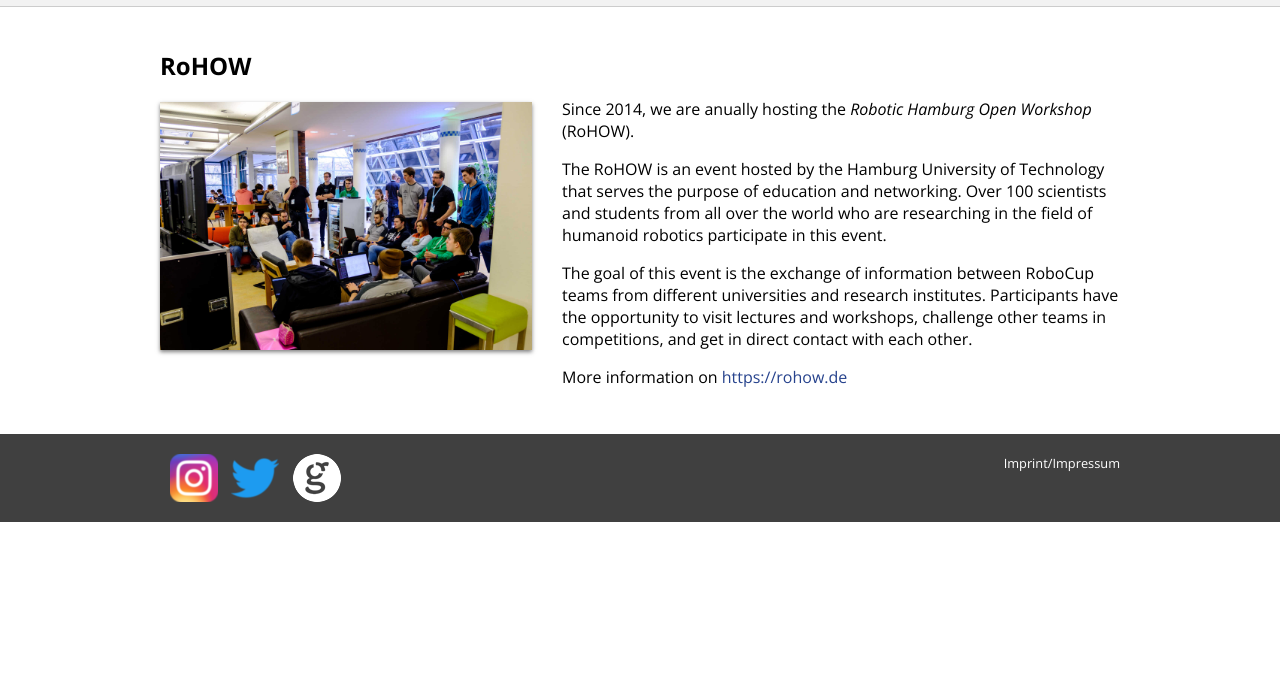
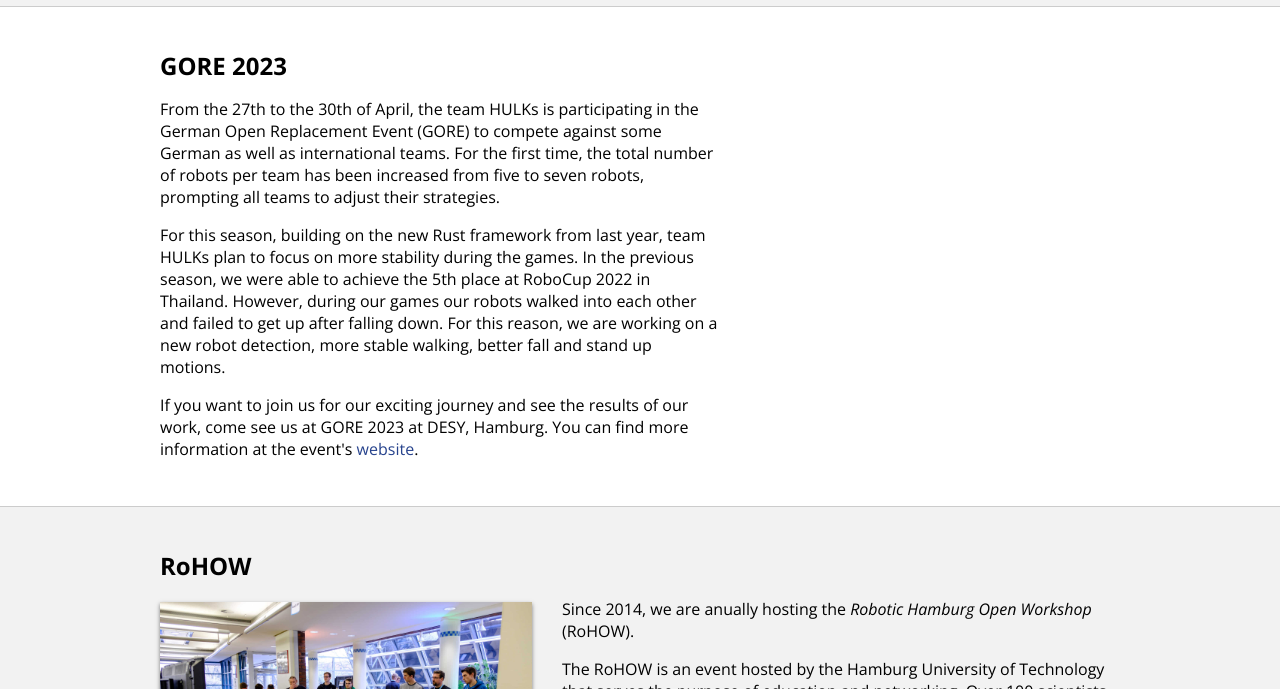
Before and after one commit to HULKs/hulks.github.io, a Jekyll site: the page built from index.html, in a window 1280 px wide and 900 px high, scrolled down 748 px, cut to the strip 211-900 px from the top of the window. Built offline with Jekyll 4.4.1, drawn with Linux system fonts in a browser that asks for light colours; before the commit the page ends 1481 px from its top, so only the background shows below that.

Commit message:
Add information about the upcoming GORE

```diff
--- a/index.html
+++ b/index.html
@@ -45,6 +45,24 @@
     </div>
 </section>
 <section>
+  <div class="container">
+    <h2 style="margin-bottom:0px;">GORE 2023</h2>
+    <div>
+      <div class="col-6-10">
+        <p>
+          From the 27th to the 30th of April, the team HULKs is participating in the German Open Replacement Event (GORE) to compete against some German as well as international teams. For the first time, the total number of robots per team has been increased from five to seven robots, prompting all teams to adjust their strategies.
+        </p>
+        <p>
+          For this season, building on the new Rust framework from last year, team HULKs plan to focus on more stability during the games. In the previous season, we were able to achieve the 5th place at RoboCup 2022 in Thailand. However, during our games our robots walked into each other and failed to get up after falling down. For this reason, we are working on a new robot detection, more stable walking, better fall and stand up motions.
+        </p>
+        <p>
+          If you want to join us for our exciting journey and see the results of our work, come see us at GORE 2023 at DESY,
+          Hamburg. You can find more information at the event's <a href="https://gore-event.github.io/">website</a>.
+        </p>
+    </div>
+  </div>
+</section>
+<section>
     <div class="container">
         <h2 style="margin-bottom:0px;">RoHOW</h2>
         <div>
```
